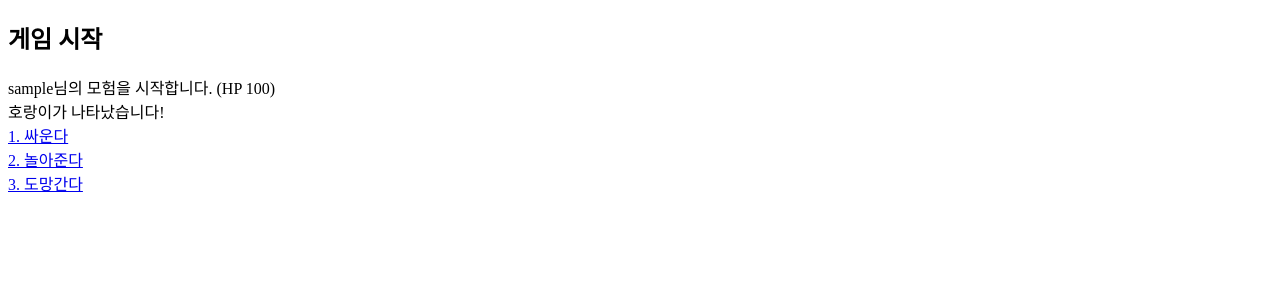
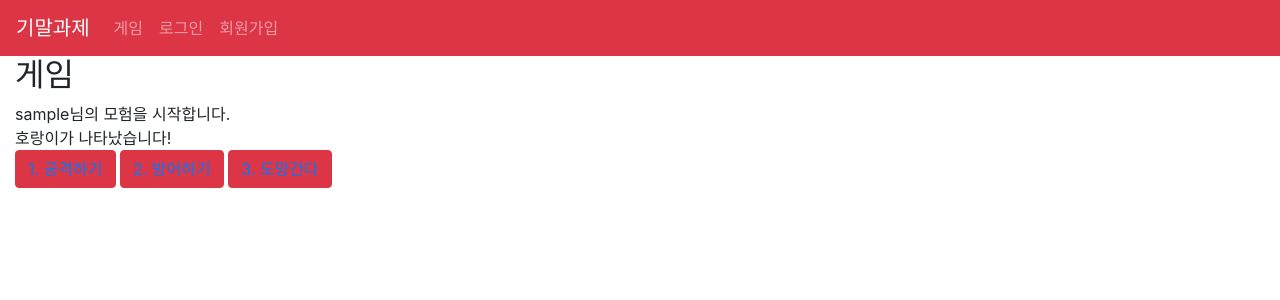
Before and after one commit to chlrhdms/w10, a Flask app: a page that uses templates/gamestart.html in a window 1280 px wide. Shown: the top 300 px of the page. Run offline with Flask 2, Linux system fonts and the light colour scheme; some libraries are stand-ins or nearby versions.

Commit message:
중간고사 대체과제

```diff
--- a/app.py
+++ b/app.py
@@ -3,6 +3,7 @@ from flask import Flask, request, render_template, redirect, url_for, abort, ses
 import game
 import json
 import dbdb
+import random
 
 app = Flask(__name__)
 
@@ -12,23 +13,23 @@ app.secret_key = b'aaa!111/'
 def index():
     return render_template('main.html')
 
-@app.route('/hello/')
-def hello():
-    return ('Hello, World')
-
+#게임 불가
 @app.route('/hello/<name>')
 def hellovar(name):
     character = game.set_charact(name)
     return render_template('gamestart.html', data=character)
 
+#게임(시작)
 @app.route('/gamestart')
 def gamestart():
-    with open("static/save.txt", "r", encoding='utf-8') as f:
-        date = f.read()
-        character = json.loads(date)
-        print(character['items'])
-    return "{}이 {} 아이템을 사용해서 이겼습니다".format(character['name'], character["items"][0])
+    if 'user' in session:
+        with open("static/save.txt", "r", encoding='utf-8') as f:
+            date = f.read()
+            character = json.loads(date)
+        return render_template('gamestart.html', data=character)
+    return redirect(url_for('login'))
 
+#게임(진행)
 @app.route('/input/<int:num>')
 def input_num(num):
     if num == 1:
@@ -36,13 +37,20 @@ def input_num(num):
             date = f.read()
             character = json.loads(date)
             print(character['items'])
-        return "{}이 {} 아이템을 사용했습니다".format(character['name'], character["items"][0])
+        return "{}님이 {}(으)로 공격했습니다<br><button type='button' class='btn btn-danger'><a class='nav-link' href=/gamestart>다음</a></button>".format(character['name'], random.choice(character["items"]))
     elif num == 2:
-        return '도망갔다'
+        with open("static/save.txt", "r", encoding='utf-8') as f:
+            date = f.read()
+            character = json.loads(date)
+            print(character['skill'])
+        return "{}님이 {}(으)로 방어했습니다<br><button type='button' class='btn btn-danger'><a class='nav-link' href=/gamestart>다음</a></button>".format(character['name'], random.choice(character["skill"]))
     elif num == 3:
-        return '퉁퉁이'
-    else:
-        return "없어요"
+        with open("static/save.txt", "r", encoding='utf-8') as f:
+            date = f.read()
+            character = json.loads(date)
+            print(character['run'])
+        return "{}님이 도망에 {} 했습니다<br><button type='button' class='btn btn-danger'><a class='nav-link' href=/gamestart>다음</a></button>".format(character['name'], random.choice(character["run"]))
+
     # return "hello {}".format(name)
 
 #로그인
@@ -60,10 +68,12 @@ def login():
         print(ret)
         if ret != None:
             session['user'] = id
+            game.set_charact(ret[2])
             return redirect(url_for('index'))
         else:
             return redirect(url_for('login'))
 
+#로그아웃
 @app.route('/logout')
 def logout():
     session.pop('user', None)
@@ -93,32 +103,6 @@ def join():
         dbdb.insert_user(id, pw, name)
         return redirect(url_for('login'))
 
-@app.route('/form')
-def form():
-    return render_template('test.html')
-
-@app.route('/method', methods=['GET', 'POST'])
-def method():
-    if request.method == 'GET':
-        return 'GET 으로 전송이다.'
-    else:
-        num = request.form['num']
-        name = request.form['name']
-        print(num, name)
-        dbdb.insert_data(num, name)
-        return 'POST 이다. 학번: {} 이름:{}'.format(num,name)
-
-@app.route('/getinfo')
-def getinfo():
-    if 'user' in session:
-        ret = dbdb.select_all()
-        print(ret[3])
-        return render_template('getinfo.html', data=ret)
-
-    return redirect(url_for('login'))
-
 
 if __name__ == '__main__':
-    # with app.test_request_context():
-    #       print(url_for('daum'))
     app.run(debug=True)
--- a/game.py
+++ b/game.py
@@ -1,13 +1,11 @@
 import json
+
 def set_charact(name):
-
-
     character = {
         "name": name,
-        "level": 1,
-        "hp": 100,
         "items": ["주먹", "발차기", "겁주기"],
-        "skill": ["방패", "순발력", "아기호랑이"]
+        "skill": ["방패", "순발력", "귀신"],
+        "run": ["성공", "실패"]
     }
     with open("static/save.txt", "w", encoding="utf-8") as f:
         json.dump(character, f, ensure_ascii = False, indent=4)
--- /dev/null
+++ b/static/save2.txt
@@ -0,0 +1,3 @@
+{
+    "day": 1
+}
--- a/templates/gamestart.html
+++ b/templates/gamestart.html
@@ -1,12 +1,13 @@
-<!DOCTYPE html>
-<html>
-<body>
-<h2>게임 시작</h2>
-{{ data.name}}님의 모험을 시작합니다. (HP {{data.hp}})<br>
+{% extends "layout.html" %}
+{% block title %}게임 시작{% endblock %}
+{% block head %}
+  {{ super() }}
+{% endblock %}
+{% block content %}
+<h2>게임</h2>
+{{ data.name}}님의 모험을 시작합니다.<br>
 호랑이가 나타났습니다!<br>
-<a href={{ url_for('input_num', num=1) }}>1. 싸운다</a> <br>
-<a href={{ url_for('input_num', num=2) }}>2. 놀아준다</a> <br>
-<a href={{ url_for('input_num', num=3) }}>3. 도망간다</a>
-
-</body>
-</html>
+<button type="button" class="btn btn-danger"><a href={{ url_for('input_num', num=1) }}>1. 공격하기</a></button>
+<button type="button" class="btn btn-danger"><a href={{ url_for('input_num', num=2) }}>2. 방어하기</a></button>
+<button type="button" class="btn btn-danger"><a href={{ url_for('input_num', num=3) }}>3. 도망간다</a></button>
+{% endblock %}
--- a/templates/layout.html
+++ b/templates/layout.html
@@ -8,18 +8,18 @@
     <script src="https://ajax.googleapis.com/ajax/libs/jquery/3.5.1/jquery.min.js"></script>
     <script src="https://cdnjs.cloudflare.com/ajax/libs/popper.js/1.16.0/umd/popper.min.js"></script>
     <script src="https://maxcdn.bootstrapcdn.com/bootstrap/4.5.0/js/bootstrap.min.js"></script>
-    <title>{% block title %}{% endblock %} - 내가 만든 사이트</title>
+    <title>{% block title %}{% endblock %} - 20190957 최고은</title>
     {% endblock %}
   </head>
     <body>
-        <nav class="navbar navbar-expand-sm bg-dark navbar-dark">
+        <nav class="navbar navbar-expand-sm bg-danger navbar-dark">
             <!-- Brand/logo -->
-            <a class="navbar-brand" href="/">내사이트</a>
+            <a class="navbar-brand" href="/">기말과제</a>
 
             <!-- Links -->
             <ul class="navbar-nav">
             <li class="nav-item">
-                <a class="nav-link" href="{{ url_for('getinfo') }}">학생정보</a>
+                <a class="nav-link" href="{{ url_for('gamestart') }}">게임</a>
             </li>
             <li class="nav-item">
                 {% if 'user' in session %}
--- a/templates/login.html
+++ b/templates/login.html
@@ -1,18 +1,18 @@
 {% extends "layout.html" %}
-{% block title %}로그인 페이지{% endblock %}
+{% block title %}로그인{% endblock %}
 {% block head %}
   {{ super() }}
 {% endblock %}
 {% block content %}
 
-<h2>KIT 로그인</h2>
+<h2>로그인</h2>
 
 <form action="/login" method="POST">
   <label for="fname">아이디:</label><br>
   <input type="text" id="fname" name="id"><br>
   <label for="lname">패스워드:</label><br>
   <input type="password" id="lname" name="pw"><br><br>
-  <input type="submit" value="확인">
+  <button type="submit" class="btn btn-danger">확인</button>
 </form>
 
 {% endblock %}
```
Also changed, not shown: templates/join.html (+5 -2 lines), templates/main.html (+4 -4 lines), static/img/20190957.jpg (added).
